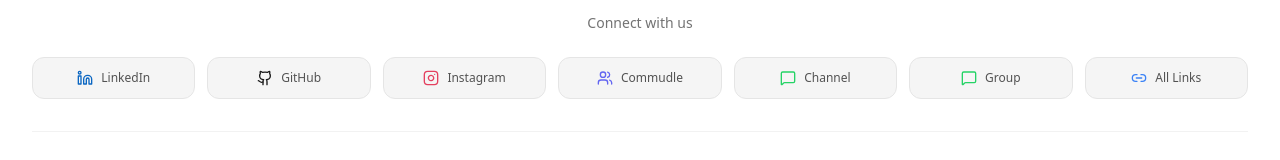
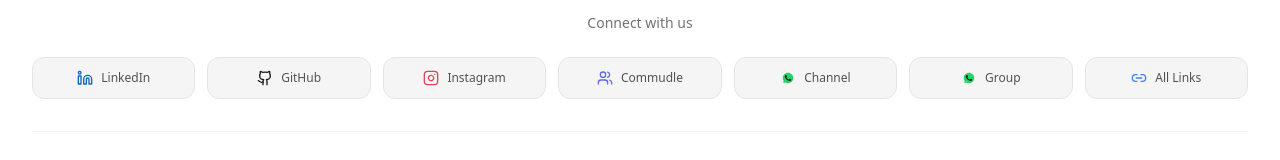
Before and after one commit to UmeshCode1/ai-ml-club, a Next.js app: page /blog in a window 1280 px wide. Shown: the part 1271-1431 px from the top of the page. Built offline with nearby package versions, Linux system fonts and the light colour scheme; no server answers.

Commit message:
feat: Added custom WhatsApp icon with official green logo

```diff
--- /dev/null
+++ b/src/components/icons/whatsapp-icon.tsx
@@ -0,0 +1,20 @@
+// Custom WhatsApp Icon Component
+export const WhatsAppIcon = ({ className }: { className?: string }) => (
+    <svg
+        xmlns="http://www.w3.org/2000/svg"
+        viewBox="0 0 48 48"
+        className={className}
+        fill="currentColor"
+    >
+        <path
+            fill="#25D366"
+            d="M35.176,12.832c-2.98-2.982-6.941-4.625-11.157-4.626c-8.704,0-15.783,7.076-15.787,15.774c-0.001,2.981,0.833,5.883,2.413,8.396l0.376,0.597l-1.595,5.821l5.973-1.566l0.577,0.342c2.422,1.438,5.2,2.198,8.032,2.199h0.006c8.698,0,15.777-7.077,15.78-15.776C39.795,19.778,38.156,15.814,35.176,12.832z"
+        />
+        <path
+            fill="currentColor"
+            fillRule="evenodd"
+            d="M19.268,16.045c-0.355-0.79-0.729-0.806-1.068-0.82c-0.277-0.012-0.593-0.011-0.909-0.011c-0.316,0-0.83,0.119-1.265,0.594c-0.435,0.475-1.661,1.622-1.661,3.956c0,2.334,1.7,4.59,1.937,4.906c0.237,0.316,3.282,5.259,8.104,7.161c4.007,1.58,4.823,1.266,5.693,1.187c0.87-0.079,2.807-1.147,3.202-2.255c0.395-1.108,0.395-2.057,0.277-2.255c-0.119-0.198-0.435-0.316-0.909-0.554s-2.807-1.385-3.242-1.543c-0.435-0.158-0.751-0.237-1.068,0.238c-0.316,0.474-1.225,1.543-1.502,1.859c-0.277,0.317-0.554,0.357-1.028,0.119c-0.474-0.238-2.002-0.738-3.815-2.354c-1.41-1.257-2.362-2.81-2.639-3.285c-0.277-0.474-0.03-0.731,0.208-0.968c0.213-0.213,0.474-0.554,0.712-0.831c0.237-0.277,0.316-0.475,0.474-0.791c0.158-0.317,0.079-0.594-0.04-0.831C20.612,19.329,19.69,16.983,19.268,16.045z"
+            clipRule="evenodd"
+        />
+    </svg>
+);
--- a/src/components/layout/footer.tsx
+++ b/src/components/layout/footer.tsx
@@ -3,8 +3,9 @@ import { useState } from "react";
 import { siteConfig } from "@/config/site";
 import Link from "next/link";
 import Image from "next/image";
-import { Send, Instagram, Linkedin, Github, Check, Loader2, MessageSquare, Users, Link2 } from "lucide-react";
+import { Send, Instagram, Linkedin, Github, Check, Loader2, Users, Link2 } from "lucide-react";
 import { GradientBorder } from "@/components/ui/gradient-border";
+import { WhatsAppIcon } from "@/components/icons/whatsapp-icon";
 import { createSubscription } from "@/lib/database";
 
 export const Footer = () => {
@@ -195,11 +196,11 @@ export const Footer = () => {
                             <span className="text-xs text-neutral-600 dark:text-neutral-400 group-hover:text-[var(--neon-lime-text)]">Commudle</span>
                         </a>
                         <a href={siteConfig.links.whatsappChannel} target="_blank" rel="noopener noreferrer" className="flex items-center justify-center gap-2 p-3 rounded-xl bg-neutral-100 dark:bg-neutral-800/50 hover:bg-[var(--neon-lime)]/10 border border-neutral-200 dark:border-neutral-700 hover:border-[var(--neon-lime)]/50 transition-all group">
-                            <MessageSquare className="w-4 h-4 text-[#25D366] group-hover:text-[var(--neon-lime-text)]" />
+                            <WhatsAppIcon className="w-4 h-4" />
                             <span className="text-xs text-neutral-600 dark:text-neutral-400 group-hover:text-[var(--neon-lime-text)]">Channel</span>
                         </a>
                         <a href={siteConfig.links.whatsappGroup} target="_blank" rel="noopener noreferrer" className="flex items-center justify-center gap-2 p-3 rounded-xl bg-neutral-100 dark:bg-neutral-800/50 hover:bg-[var(--neon-lime)]/10 border border-neutral-200 dark:border-neutral-700 hover:border-[var(--neon-lime)]/50 transition-all group">
-                            <MessageSquare className="w-4 h-4 text-[#25D366] group-hover:text-[var(--neon-lime-text)]" />
+                            <WhatsAppIcon className="w-4 h-4" />
                             <span className="text-xs text-neutral-600 dark:text-neutral-400 group-hover:text-[var(--neon-lime-text)]">Group</span>
                         </a>
                         <a href={siteConfig.links.social} target="_blank" rel="noopener noreferrer" className="flex items-center justify-center gap-2 p-3 rounded-xl bg-neutral-100 dark:bg-neutral-800/50 hover:bg-[var(--neon-lime)]/10 border border-neutral-200 dark:border-neutral-700 hover:border-[var(--neon-lime)]/50 transition-all group">
```
